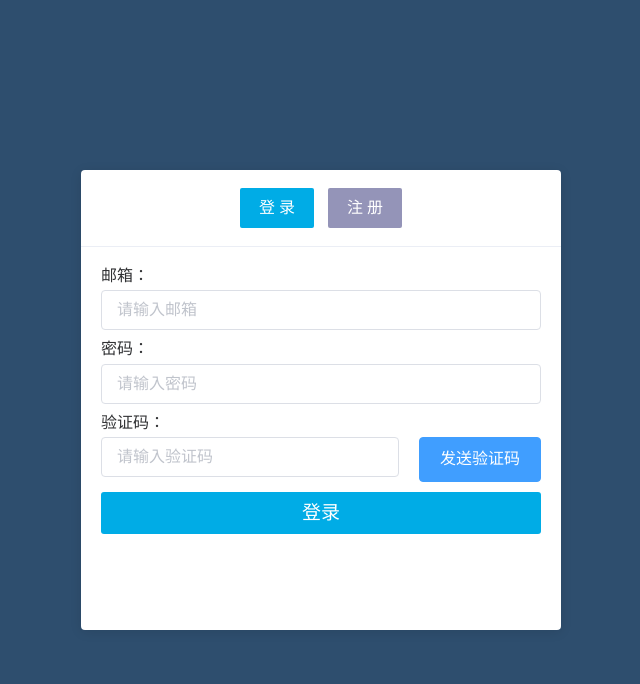
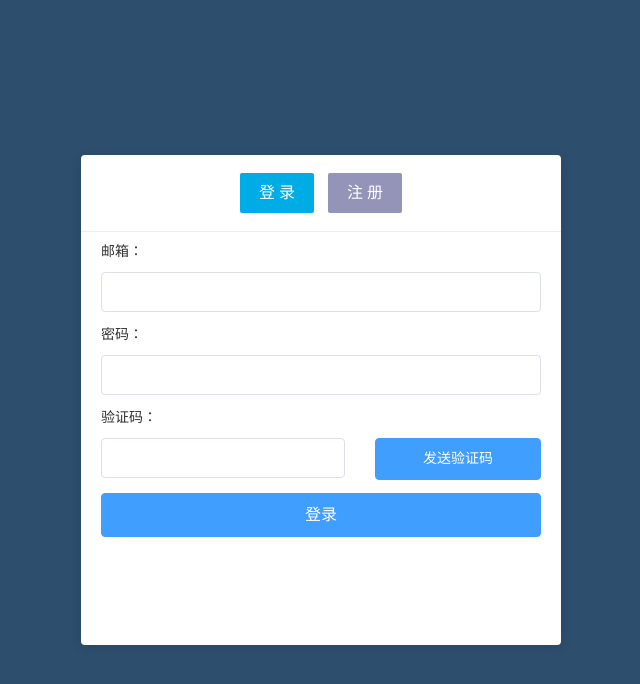
Before and after one commit to HpuLegion/vue-admin, a Vue app: page / in a window 1280 px wide. Shown: the top 684 px of the page, without its empty margins (319-959 px from the left). Built offline with nearby package versions, Linux system fonts and the light colour scheme.

Commit message:
修改form 添加验证 解决点击同一个按钮切换界面bugg

```diff
--- a/src/views/Login/index.vue
+++ b/src/views/Login/index.vue
@@ -7,11 +7,11 @@
             <el-button type="primary" plain>注册</el-button>
           </el-row> -->
             <ul style="display:flex;justify-content:center;">
-                <li class="currentHeaderBtn01" :class='currentIndex===index? "currentHeaderBtn":""' v-for='(item,index) in cancelBtn' :key='item.id' @click='handle(index)'>{{item.text}}</li>
+                <li class="currentHeaderBtn01 cursor_hand" :class='currentIndex===index? "currentHeaderBtn":""' v-for='(item,index) in cancelBtn' :key='item.id' @click='handle(index,item.currentShowBool)'>{{item.text}}</li>
             </ul>
         </div>
         <!-- 登录界面 -->
-        <div v-if='showPage'>
+        <!-- <div v-if='showPage'>
             <div class="box">
                 <div class="boxItem">邮箱：</div>
                 <el-input
@@ -24,7 +24,7 @@
                 <div class="boxItem">密码：</div>
                 <el-input
                   placeholder="请输入密码"
-                  v-model="passWordValue"
+                  v-model="pass"
                   clearable>
                 </el-input>
             </div>
@@ -43,9 +43,43 @@
             <div class="loginSubmit">
                 <span>登录</span>
             </div>
+        </div> -->
+
+        <!-- 登录界面改进版 -->
+        <div v-if='showPage' class="page">
+            <el-form label-position="top" :model="formLabelAlign" :rules="rules" ref="ruleFormRef" >
+
+              <el-form-item  prop='emailValue' >
+                <label >邮箱：</label>
+                <el-input v-model="formLabelAlign.emailValue" autocomplete="off"></el-input>
+              </el-form-item>
+
+              <el-form-item  prop='pass' >
+                <label >密码：</label>
+                <el-input type="password" v-model="formLabelAlign.pass" show-password autocomplete="off"></el-input>
+              </el-form-item>
+
+              <el-form-item  prop='codeValue'>
+                  <label >验证码：</label>
+                  <el-row :gutter="30">
+                    <el-col :span="14">
+                        <el-input
+                            v-model="formLabelAlign.codeValue"
+                            clearable>
+                        </el-input>
+                    </el-col>
+                    <el-col :span="10">
+                        <el-button type="primary" class="block">发送验证码</el-button>
+                    </el-col>
+                  </el-row>
+              </el-form-item>
+
+              <!-- 登录 -->
+              <el-button type="primary" class="block loginBtn">登录</el-button>
+            </el-form>
         </div>
         <!-- 注册界面 -->
-        <div v-else>
+        <!-- <div v-else>
             <div class="box">
                 <div class="boxItem">邮箱：</div>
                 <el-input
@@ -58,7 +92,7 @@
                 <div class="boxItem">密码：</div>
                 <el-input
                   placeholder="请输入密码"
-                  v-model="passWordValue"
+                  v-model="pass"
                   clearable>
                 </el-input>
             </div>
@@ -66,7 +100,7 @@
                 <div class="boxItem">确认密码：</div>
                 <el-input
                   placeholder="请输入密码"
-                  v-model="passWordValue"
+                  v-model="pass"
                   clearable>
                 </el-input>
             </div>
@@ -85,6 +119,57 @@
             <div class="loginSubmit">
                 <span>登录</span>
             </div>
+        </div> -->
+        <!-- 注册界面改进 -->
+        <div v-else class="page">
+            <el-form label-position="top" :model="formLabelAlign" :rules="rules" ref="ruleFormRef" >
+
+              <el-form-item  prop='emailValue' >
+                <label >邮箱：</label>
+                <el-input v-model="formLabelAlign.emailValue" autocomplete="off"></el-input>
+              </el-form-item>
+
+              <el-form-item  prop='pass' >
+                <label >密码：</label>
+                <el-input type="password" v-model="formLabelAlign.pass" show-password autocomplete="off"></el-input>
+              </el-form-item>
+
+              <el-form-item  prop='checkPass' >
+                <label >确认密码：</label>
+                <el-input  type="password" v-model="formLabelAlign.checkPass" show-password autocomplete="off"></el-input>
+              </el-form-item>
+
+              <!-- 验证码 -->
+              <!-- <el-form-item label="验证码：" prop='codeValue'>
+                <el-row style="display:flex;">
+                  <el-input
+                    v-model="formLabelAlign.codeValue"
+                    clearable
+                    style="margin-right:20px;">
+                  </el-input>
+                  <el-button type="primary">发送验证码</el-button>
+                </el-row>
+              </el-form-item> -->
+              <!-- 验证码layout布局 -->
+
+              <el-form-item  prop='codeValue'>
+                  <label >验证码：</label>
+                  <el-row :gutter="30">
+                    <el-col :span="14">
+                        <el-input
+                            v-model="formLabelAlign.codeValue"
+                            clearable>
+                        </el-input>
+                    </el-col>
+                    <el-col :span="10">
+                        <el-button type="primary" class="block">发送验证码</el-button>
+                    </el-col>
+                  </el-row>
+              </el-form-item>
+
+              <!-- 登录 -->
+              <el-button type="primary" class="block loginBtn">登录</el-button>
+            </el-form>
         </div>
       </el-card>
   </div>
@@ -94,22 +179,107 @@
 export default {
   name: '',
   data () {
+    // 邮箱
+      var validateEmail = (rule, value, callback) => {
+        var reg = /^([a-zA-Z]|[0-9])(\w|\-)+@[a-zA-Z0-9]+\.([a-zA-Z]{2,4})$/;
+        if (value=='') {
+           callback(new Error('请输入邮箱'));
+        }else if(!reg.test(value)){
+           callback(new Error('邮箱格式错误'));
+        }else{
+          callback()
+        }
+
+      };
+      // 密码
+      var validatePass = (rule, value, callback) => {
+        let reg = /^(?!\D+$)(?![^a-zA-Z]+$)\S{6,20}$/
+
+        if (value === '') {
+          callback(new Error('请输入密码'));
+        } else {
+          if (!reg.test(value)) {
+            callback(new Error('请输入正确格式密码'));
+          }
+          callback();
+        }
+      };
+      // 验证密码
+      var validatePass2 = (rule, value, callback) => {
+        if (value === '') {
+          callback(new Error('请再次输入密码'));
+        } else if (value !== this.formLabelAlign.pass) {
+          callback(new Error('两次输入密码不一致!'));
+        } else {
+          callback();
+        }
+      };
+      // 验证码
+      var validateCode = (rule, value, callback) => {
+        let reg = /^[a-z0-9]{6}$/
+
+        if (value === '') {
+          callback(new Error('请验证码'));
+        } else if (!reg.test(value)) {
+          callback(new Error('验证码格式不正确'));
+        } else {
+          callback();
+        }
+      };
+
     return {
-      emailValue:'',
-      passWordValue:'',
-      codeValue:'',
+      formLabelAlign:{
+        emailValue:'',
+        pass:'',
+        checkPass:'',
+        codeValue:'',
+      },
+       rules: {
+          // emailValue: [
+          //   { required: true, message: '请输入邮箱', trigger: 'blur' },
+          //   { min: 3, max: 5, message: '长度在 3 到 5 个字符', trigger: ['blur', 'change'] }
+          // ],
+          // pass: [
+          //   { required: true, message: '请输入密码', trigger: 'blur' },
+          //   { min: 6, max: 16, message: '长度在 6 到 16 个字符', trigger: 'blur' }
+          // ],
+          // codeValue: [
+          //   { required: true, message: '请输入验证码', trigger: 'blur' },
+          //   { min: 4, max: 6, message: '请输入正确的验证码', trigger: 'blur' }
+          // ],
+          emailValue: [
+            { validator: validateEmail, trigger: 'blur' }
+          ],
+          pass: [
+            { validator: validatePass, trigger: 'blur' }
+          ],
+          checkPass: [
+            { validator: validatePass2, trigger: 'blur' }
+          ],
+          codeValue: [
+            { validator: validateCode, trigger: 'blur' }
+          ],
+       },
+
       cancelBtn:[
-        {text:'登 录'},
-        {text:'注 册'}
+        {text:'登 录',currentShowBool:true},
+        {text:'注 册',currentShowBool:false}
       ],
       currentIndex:0,
-      showPage:true
+      showPage:true,
+
     }
   },
   methods: {
-    handle(index){
+    // handle(index){
+    //   this.currentIndex=index,
+    //   this.showPage=!this.showPage //这里出现bug，即点击同一个按钮也会切换界面
+    // },
+
+    // 解决bug
+    handle(index,currentShowBool){
       this.currentIndex=index,
-      this.showPage=!this.showPage
+      this.showPage=currentShowBool
     }
   }
 }
@@ -136,22 +306,14 @@ export default {
     left: 50%;
     transform: translate(-50%, -50%);
     width: 480px;
-    height: 460px;
+    height: 490px;
   }
-  .loginSubmit{
-    background-color: #00ace6;
-    height: 42px;
-    border-radius: 3px;
-    text-align: center;
-    line-height: 42px;
-    font-size: 19px;
-    color: #fff;
+  .block{
+      display:block;
+      width: 100%;
   }
-  .box{
-    margin-bottom: 10px;
-  }
-  .boxItem{
-    margin-bottom: 5px;
+  .loginBtn{
+    margin-top: 13px;
   }
   .currentHeaderBtn{
     background-color: #00ace6!important;
@@ -166,4 +328,13 @@ export default {
     color: #fff;
     background-color: #9494b8;
   }
+  .cursor_hand {
+    cursor:pointer ;
+  }
+  .el-form-item{
+    margin-bottom: 3px;
+  }
+  .page{
+    margin-top: -20px;
+  }
 </style>
```
